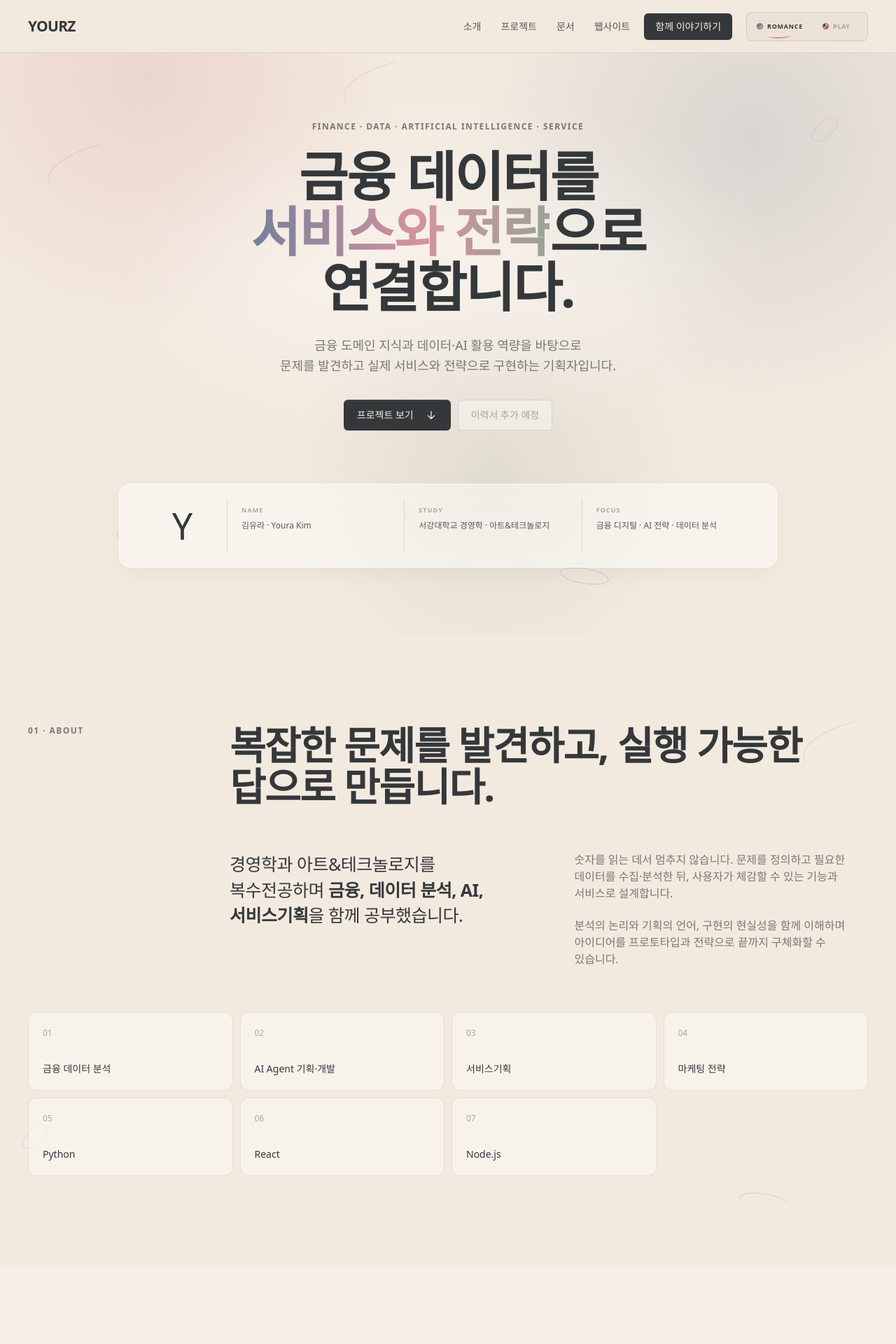
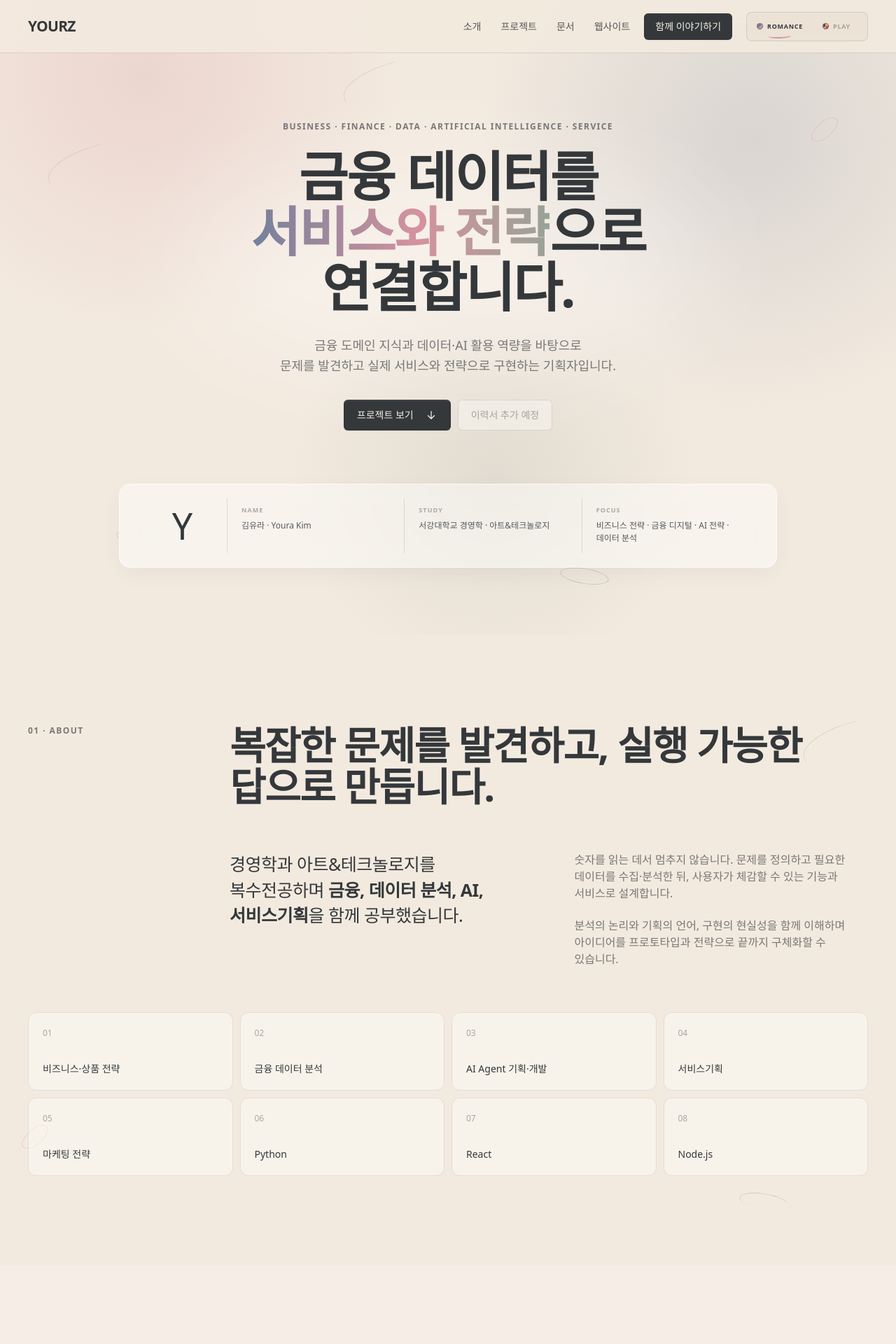
Before and after one commit to youra031220/youra-kim-portfolio, a Next.js app: page / in a window 1280 px wide. Shown: the top 1920 px of the page at 70% size. Built offline with nearby package versions, Linux system fonts and the light colour scheme; a web font is replaced by a local one.

Commit message:
Add business positioning across portfolio

```diff
--- a/app/layout.tsx
+++ b/app/layout.tsx
@@ -3,9 +3,9 @@ import "./globals.css";
 
 export const metadata: Metadata = {
   metadataBase: new URL("https://youra031220.github.io/youra-kim-portfolio/"),
-  title: "김유라 | 금융·데이터·AI 서비스 기획 포트폴리오",
+  title: "김유라 | 비즈니스·금융·데이터·AI 서비스 기획 포트폴리오",
   description:
-    "금융 도메인 지식과 데이터·AI 활용 역량으로 문제를 발견하고 서비스와 전략으로 구현하는 김유라의 포트폴리오입니다.",
+    "비즈니스와 금융 도메인 지식, 데이터·AI 활용 역량으로 문제를 발견하고 서비스와 전략으로 구현하는 김유라의 포트폴리오입니다.",
   openGraph: {
     title: "김유라 | Youra Kim Portfolio",
     description: "금융 데이터를 서비스와 전략으로 연결합니다.",
--- a/components/Portfolio.tsx
+++ b/components/Portfolio.tsx
@@ -31,7 +31,7 @@ export function Portfolio() {
         <div className="hero-folio" aria-hidden="true">PORTFOLIO · 2026</div>
         <div className="container hero-grid">
           <FadeIn className="hero-copy">
-            <p className="hero-kicker">FINANCE · DATA · ARTIFICIAL INTELLIGENCE · SERVICE</p>
+            <p className="hero-kicker">BUSINESS · FINANCE · DATA · ARTIFICIAL INTELLIGENCE · SERVICE</p>
             <h1>금융 데이터를<br /><em>서비스와 전략</em>으로<br />연결합니다.</h1>
             <p className="hero-intro">
               금융 도메인 지식과 데이터·AI 활용 역량을 바탕으로<br className="desktop-only" />
@@ -48,7 +48,7 @@ export function Portfolio() {
             <p className="cover-quote">“From signal<br />to strategy.”</p>
             <div className="profile-line"><span>NAME</span><strong>{profile.nameKo} · {profile.nameEn}</strong></div>
             <div className="profile-line"><span>STUDY</span><strong>{profile.school}</strong></div>
-            <div className="profile-line"><span>FOCUS</span><strong>금융 디지털 · AI 전략 · 데이터 분석</strong></div>
+            <div className="profile-line"><span>FOCUS</span><strong>비즈니스 전략 · 금융 디지털 · AI 전략 · 데이터 분석</strong></div>
           </FadeIn>
         </div>
         <a className="scroll-cue" href="#about" aria-label="소개 섹션으로 이동"><span>CONTINUE READING</span><i /></a>
@@ -161,7 +161,7 @@ export function Portfolio() {
     </main>
     <footer>
       <div className="footer-masthead" aria-hidden="true">YOURZ</div>
-      <div className="container footer-folio"><span>© 2026 Youra Kim</span><span>FINANCE · DATA · AI · SERVICE</span></div>
+      <div className="container footer-folio"><span>© 2026 Youra Kim</span><span>BUSINESS · FINANCE · DATA · AI · SERVICE</span></div>
     </footer>
   </>;
 }
--- a/data/portfolio.ts
+++ b/data/portfolio.ts
@@ -31,6 +31,7 @@ export const profile = {
 };
 
 export const capabilities = [
+  "비즈니스·상품 전략",
   "금융 데이터 분석",
   "AI Agent 기획·개발",
   "서비스기획",
```
Also changed, not shown: public/images/og-cover.svg, 1 other file (tests, documents, lock files or other folders).
